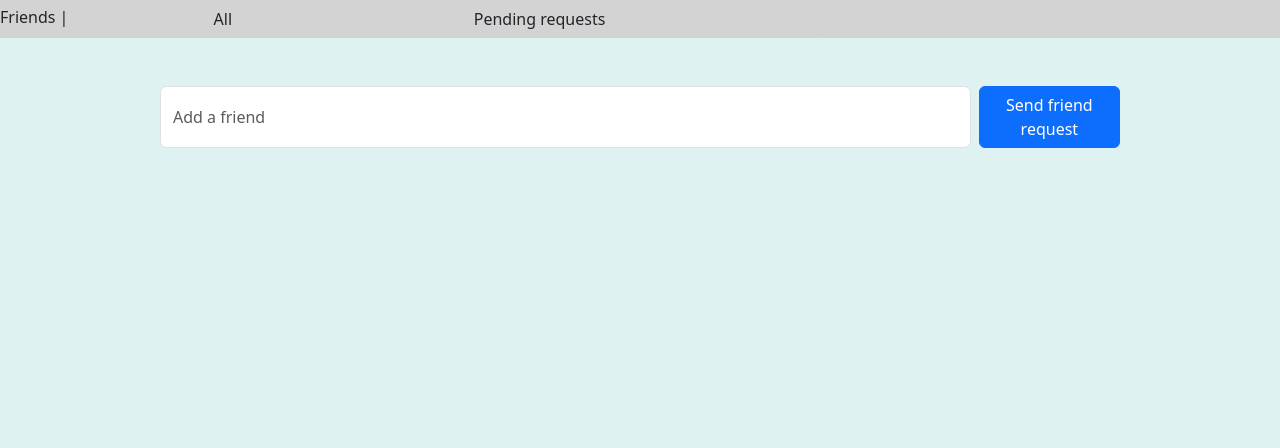
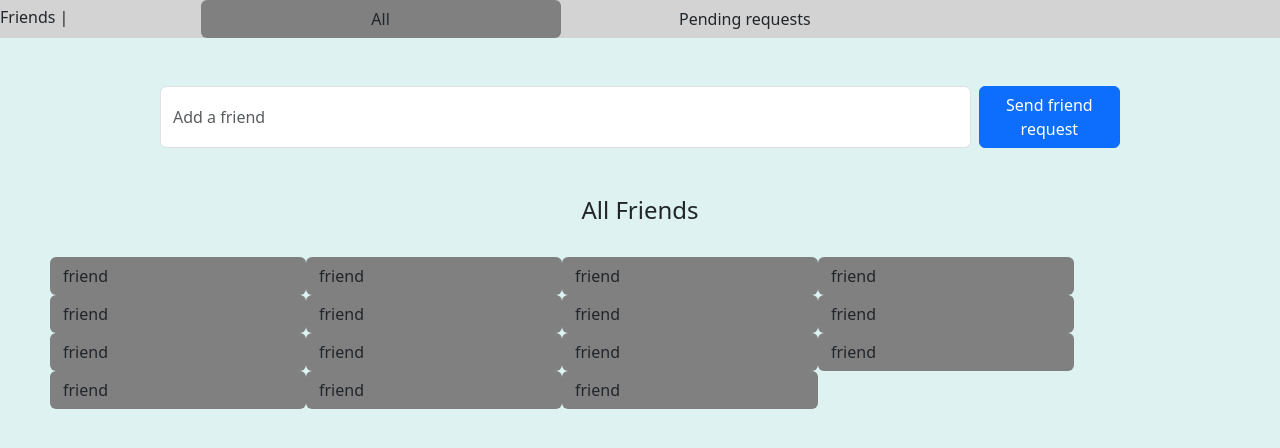
Before and after one commit to IvanYeung0610/J-Impact, a Flask app: template app/templates/friends.html in a window 1280 px wide. Shown: the part 62-510 px from the top of the page. Run offline with Flask 3, Linux system fonts and the light colour scheme; the template is opened without the code that fills it, so the values that code supplies are empty; some libraries are stand-ins or nearby versions.

Commit message:
friends layout

```diff
--- /dev/null
+++ b/app/static/js/friends.js
@@ -0,0 +1,35 @@
+var all = document.getElementById("all"); //all button
+var pending = document.getElementById("pending"); //pending friend requests button
+var friends = document.getElementById("friendslist"); //friends list div
+var title = document.getElementById("title"); //friends list label
+
+all.style.backgroundColor = "gray"; //all tab is selected by default
+
+//changes background color to indicate which tab is selected
+all.addEventListener("click", (e) => {
+    all.style.backgroundColor = "gray";
+    pending.style.backgroundColor = "lightgray";
+    title.innerHTML = "All Friends";
+}
+)
+
+pending.addEventListener("click", (e) => {
+    pending.style.backgroundColor = "gray";
+    all.style.backgroundColor = "lightgray";
+    title.innerHTML = "Pending Requests"
+}
+)
+
+//creates button with friend name/icon
+var friendsList = () => {
+    var newButton = document.createElement("button");
+    newButton.type = "button";
+    newButton.classList.add("btn");
+    newButton.style = "background-color: gray; width:32vh; text-align: left;";
+    newButton.innerHTML = "friend";
+    friends.appendChild(newButton);
+}
+
+for (let i = 0; i<15; i++){
+    friendsList();
+}
--- a/app/templates/friends.html
+++ b/app/templates/friends.html
@@ -52,8 +52,8 @@
   <div style="background-color: lightgray;">
     Friends |
   <span style="margin-left: 10%;">
-    <button type="button" class="btn" style="background-color: lightgray; width:32vh; text-align: left;">All</button>
-    <button type="button" class="btn" style="background-color: lightgray; width:45vh; text-align: left;">Pending requests</button>
+    <button type="button" class="btn" style="background-color: lightgray; width:45vh; text-align: center;" id="all">All</button>
+    <button type="button" class="btn" style="background-color: lightgray; width:45vh; text-align: center;" id="pending">Pending requests</button>
   </span>
 </div>
 
@@ -68,6 +68,16 @@
   </form>
 </div>
 
+<br>
+<br>
+
+<!--friends list-->
+<h4 style="text-align: center;" id="title">All Friends</h4>
+<br>
+
+<div id="friendslist" style="margin-left: 50px;"></div>
+
+<script src="../static/js/friends.js"></script>
   </body>
 
   </html>
--- a/app/templates/home.html
+++ b/app/templates/home.html
@@ -237,7 +237,7 @@
 
     </div>
     <!-- SCRIPT -->
-    <script src="static/js/home.js"></script>
+    <script src="../static/js/home.js"></script>
 </body>
 
 </html>
```
